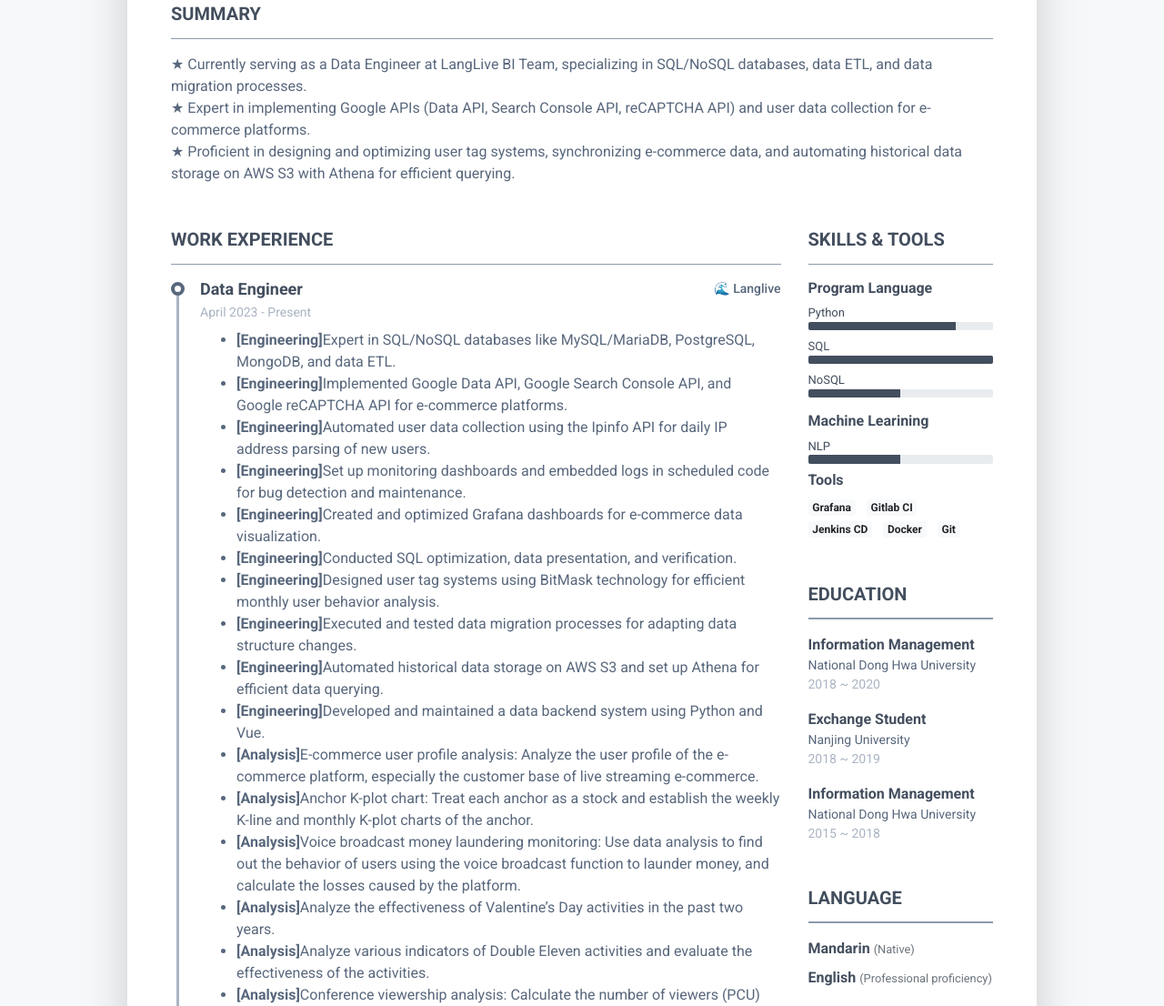
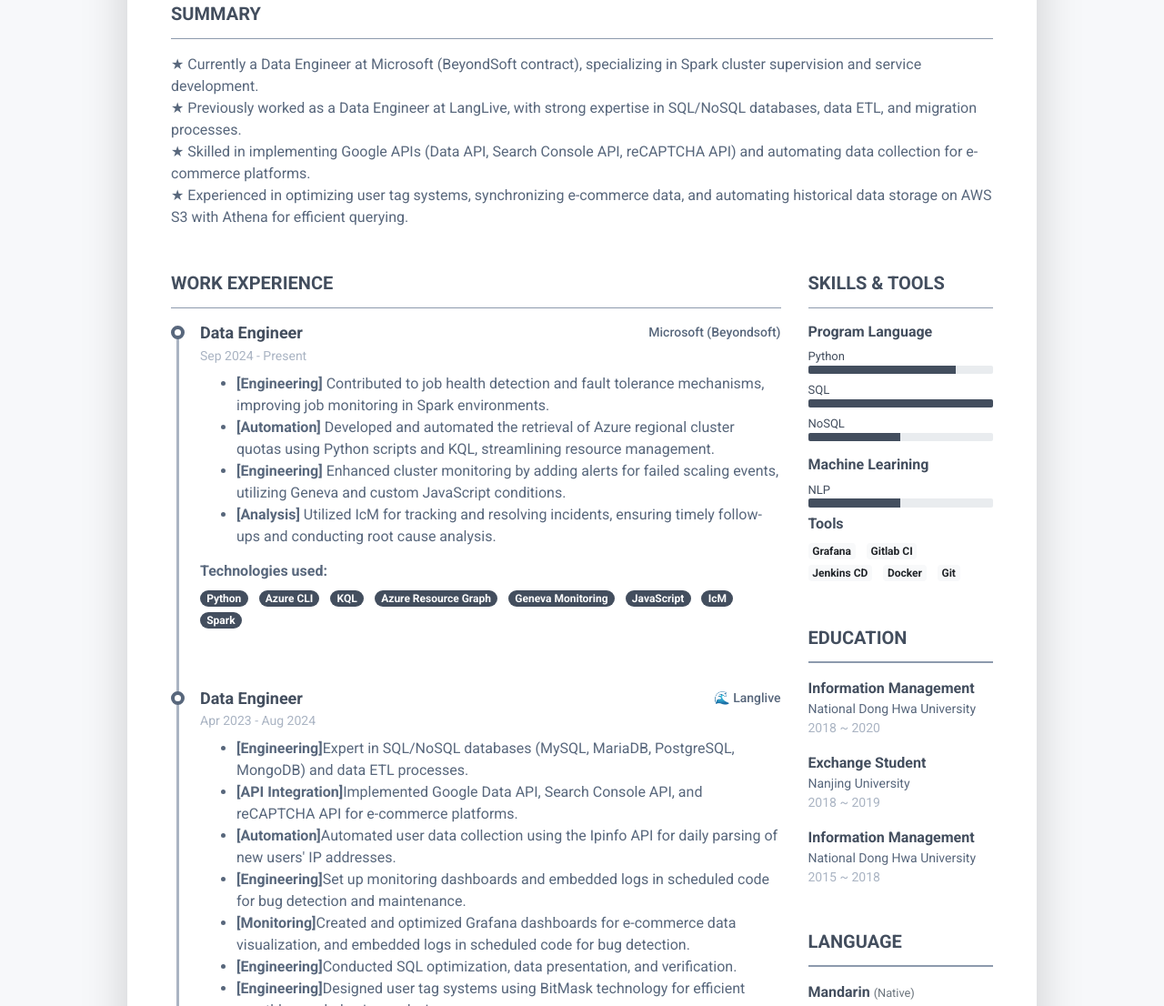
Before and after one commit to unalingithub/unalingithub.github.io, a plain HTML site: page index.html in a window 1280 px wide. Shown: the part 295-1401 px from the top of the page at 91% size. Drawn offline with Linux system fonts and the light colour scheme.

Commit message:
BeyondsoftV1

```diff
--- a/index.html
+++ b/index.html
@@ -37,7 +37,8 @@
 	    <div class="resume-wrapper-inner mx-auto text-left bg-white shadow-lg">
 		    <header class="resume-header pt-4 pt-md-0">
 			    <div class="media flex-column flex-md-row">
-					<img class="mr-3 img-fluid picture mx-auto" src="assets/images/profile.png" alt="">
+					<img class="mr-3 img-fluid picture mx-auto" src="assets/images/profile.png" alt="" style="width: 100%; max-width: 200px; height: auto; border-radius: 0%;">
+					<!-- <img class="mr-3 img-fluid picture mx-auto" src="assets/images/profile.png" alt=""> -->
 				    <div class="media-body p-4 d-flex flex-column flex-md-row mx-auto mx-lg-0">
 					    <div class="primary-info">
 						    <h1 class="name mt-0 mb-1 text-white text-uppercase text-uppercase">Yuna Lin</h1>
@@ -63,10 +64,12 @@
 				    <h2 class="resume-section-title text-uppercase font-weight-bold pb-3 mb-3">Summary</h2>
 				    <div class="resume-section-content">
 					    <p class="mb-0">
-							<li class="star">Currently serving as a Data Engineer at LangLive BI Team, specializing in SQL/NoSQL databases, data ETL, and data migration processes.
-                            <li class="star">Expert in implementing Google APIs (Data API, Search Console API, reCAPTCHA API) and user data collection for e-commerce platforms.
-                            <li class="star">Proficient in designing and optimizing user tag systems, synchronizing e-commerce data, and automating historical data storage on AWS S3 with Athena for efficient querying.
-				    </div>
+							<li class="star">Currently a Data Engineer at Microsoft (BeyondSoft contract), specializing in Spark cluster supervision and service development.
+							<li class="star">Previously worked as a Data Engineer at LangLive, with strong expertise in SQL/NoSQL databases, data ETL, and migration processes.
+							<li class="star">Skilled in implementing Google APIs (Data API, Search Console API, reCAPTCHA API) and automating data collection for e-commerce platforms.
+							<li class="star">Experienced in optimizing user tag systems, synchronizing e-commerce data, and automating historical data storage on AWS S3 with Athena for efficient querying.
+						</p>
+					</div>
 			    </section><!--//summary-section-->
 			    <div class="row">
 				    <div class="col-lg-9">
@@ -74,6 +77,37 @@
 						    <h2 class="resume-section-title text-uppercase font-weight-bold pb-3 mb-3">Work Experience</h2>
 						    <div class="resume-section-content">
 							    <div class="resume-timeline position-relative">
+									<!-- New Azure Quota Management and Automation Experience -->
+									<article class="resume-timeline-item position-relative pb-5">
+										<div class="resume-timeline-item-header mb-2">
+											<div class="d-flex flex-column flex-md-row">
+												<h3 class="resume-position-title font-weight-bold mb-1">Data Engineer</h3>
+												<div class="resume-company-name ml-auto"> Microsoft (Beyondsoft)</div>
+											</div><!--//row-->
+											<div class="resume-position-time">Sep 2024 - Present</div>
+										</div><!--//resume-timeline-item-header-->
+										<div class="resume-timeline-item-desc">
+											<ul>
+												<li><b>[Engineering]</b> Contributed to job health detection and fault tolerance mechanisms, improving job monitoring in Spark environments.</li>
+												<li><b>[Automation]</b> Developed and automated the retrieval of Azure regional cluster quotas using Python scripts and KQL, streamlining resource management.</li>
+												<li><b>[Engineering]</b> Enhanced cluster monitoring by adding alerts for failed scaling events, utilizing Geneva and custom JavaScript conditions.</li>
+												<li><b>[Analysis]</b> Utilized IcM for tracking and resolving incidents, ensuring timely follow-ups and conducting root cause analysis.</li>
+											</ul>
+
+											<h4 class="resume-timeline-item-desc-heading font-weight-bold">Technologies used:</h4>
+											<ul class="list-inline">
+												<li class="list-inline-item"><span class="badge badge-primary badge-pill">Python</span></li>
+												<li class="list-inline-item"><span class="badge badge-primary badge-pill">Azure CLI</span></li>
+												<li class="list-inline-item"><span class="badge badge-primary badge-pill">KQL</span></li>
+												<li class="list-inline-item"><span class="badge badge-primary badge-pill">Azure Resource Graph</span></li>
+												<li class="list-inline-item"><span class="badge badge-primary badge-pill">Geneva Monitoring</span></li>
+												<li class="list-inline-item"><span class="badge badge-primary badge-pill">JavaScript</span></li>
+												<li class="list-inline-item"><span class="badge badge-primary badge-pill">IcM</span></li>
+												<li class="list-inline-item"><span class="badge badge-primary badge-pill">Spark</span></li>
+											</ul>
+										</div><!--//resume-timeline-item-desc-->
+									</article><!--//resume-timeline-item-->
+
 									<article class="resume-timeline-item position-relative pb-5">
 
 									    <div class="resume-timeline-item-header mb-2">
@@ -81,43 +115,24 @@
 										        <h3 class="resume-position-title font-weight-bold mb-1">Data Engineer</h3>
 										        <div class="resume-company-name ml-auto">🌊 Langlive</div>
 										    </div><!--//row-->
-										    <div class="resume-position-time">April 2023 - Present</div>
+										    <div class="resume-position-time">Apr 2023 - Aug 2024</div>
 									    </div><!--//resume-timeline-item-header-->
 									    <div class="resume-timeline-item-desc">
-
-										    <!-- <ul>
-												<li><b>[Edge Device]</b> Developing tflite optimization tool. </li>
-											    <li><b>[Edge Device]</b> Optimization of StyleGAN2 for real-time usage on mobile devices without compromising its speed and performance.</li>
-												<li><b>[Edge Device]</b> Developing facial transformation feature on both mobile and computer versions.</li>
-												<li><b>[Edge Device]</b> Developing a cross-platform graphical user interface system for AI applications.</li>
-												<li><b>[Cloud]</b> Implementation of a color lottery OCR feature that achieves a recognition rate of 99% and has been used 130,000 times.</li>
-												<li><b>[Cloud]</b> Developing an internal AI data management platform that facilitates tasks such as labeling, recognition, and detection, thereby increasing labeling and evaluation efficiency by 500%.</li>
-												<li><b>[Cloud]</b> Training YOLOv8 for the detection of datangers objects.</li>
-												<li><b>[Cloud]</b> Implementing AI to Generate a Personal Avatar from a Single Image.</li>
-												<li><b>[Cloud]</b> Implementing AI to Create Speaking GIFs Based on Voice and Images.</li>
-												<li><b>[Cloud]</b> Two technical blogs:
-													<ul>
-														<li><a href="https://medium.com/@langlive_tech/ai怪物與牠們的產地-上-94d3393c9c0d"> AI Creatures and Their Origins (Part I)</a></li>
-														<li><a href="https://medium.com/@langlive_tech/ai怪物與牠們的產地-下-f0b6366c72a3">AI Creatures and Their Origins (Part II) </a></li>
-													</ul>
-												</li>
-
-										    </ul> -->
 											<ul>
-												<li><b>[Engineering]</b>Expert in SQL/NoSQL databases like MySQL/MariaDB, PostgreSQL, MongoDB, and data ETL.</li>
-												<li><b>[Engineering]</b>Implemented Google Data API, Google Search Console API, and Google reCAPTCHA API for e-commerce platforms.</li>
-												<li><b>[Engineering]</b>Automated user data collection using the Ipinfo API for daily IP address parsing of new users.</li>
+												<li><b>[Engineering]</b>Expert in SQL/NoSQL databases (MySQL, MariaDB, PostgreSQL, MongoDB) and data ETL processes.</li>
+												<li><b>[API Integration]</b>Implemented Google Data API, Search Console API, and reCAPTCHA API for e-commerce platforms.</li>
+												<li><b>[Automation]</b>Automated user data collection using the Ipinfo API for daily parsing of new users' IP addresses.</li>
 												<li><b>[Engineering]</b>Set up monitoring dashboards and embedded logs in scheduled code for bug detection and maintenance.</li>
-												<li><b>[Engineering]</b>Created and optimized Grafana dashboards for e-commerce data visualization.</li>
+												<li><b>[Monitoring]</b>Created and optimized Grafana dashboards for e-commerce data visualization, and embedded logs in scheduled code for bug detection.</li>
 												<li><b>[Engineering]</b>Conducted SQL optimization, data presentation, and verification.</li>
 												<li><b>[Engineering]</b>Designed user tag systems using BitMask technology for efficient monthly user behavior analysis.</li>
-												<li><b>[Engineering]</b>Executed and tested data migration processes for adapting data structure changes.</li>
-												<li><b>[Engineering]</b>Automated historical data storage on AWS S3 and set up Athena for efficient data querying.</li>
+												<li><b>[Data Migration]</b>Executed data migration processes to adapt to structural changes in databases.</li>
+												<li><b>[Cloud Storage]</b>Automated historical data storage on AWS S3, optimizing query performance with Athena.</li>
 												<li><b>[Engineering]</b>Developed and maintained a data backend system using Python and Vue.</li>
-												<li><b>[Analysis]</b>E-commerce user profile analysis: Analyze the user profile of the e-commerce platform, especially the customer base of live streaming e-commerce.</li>
-												<li><b>[Analysis]</b>Anchor K-plot chart: Treat each anchor as a stock and establish the weekly K-line and monthly K-plot charts of the anchor.</li>
+												<li><b>[Analysis]</b>Conducted user profile analysis for e-commerce, focusing on the live streaming customer base.</li>
+												<li><b>[Analysis]</b>Developed K-plot charts to track anchor performance and analyzed data for detecting money laundering through voice broadcast.</li>
 												<li><b>[Analysis]</b>Voice broadcast money laundering monitoring: Use data analysis to find out the behavior of users using the voice broadcast function to launder money, and calculate the losses caused by the platform.</li>
-												<li><b>[Analysis]</b>Analyze the effectiveness of Valentine’s Day activities in the past two years.</li>
+												<li><b>[Analysis]</b>Assessed the effectiveness of Valentine's Day and Double Eleven campaigns.</li>
 												<li><b>[Analysis]</b>Analyze various indicators of Double Eleven activities and evaluate the effectiveness of the activities.</li>
 												<li><b>[Analysis]</b>Conference viewership analysis: Calculate the number of viewers (PCU) per hour for different speakers in online seminars to assess speaker popularity.</li>
 											</ul>
@@ -143,7 +158,7 @@
 
 									    <div class="resume-timeline-item-header mb-2">
 										    <div class="d-flex flex-column flex-md-row">
-										        <h3 class="resume-position-title font-weight-bold mb-1">Behavior Analyst</h3>
+										        <h3 class="resume-position-title font-weight-bold mb-1">Data Scientist</h3>
 										        <div class="resume-company-name ml-auto">EHSN</div>
 										    </div><!--//row-->
 										    <div class="resume-position-time">Feb 2021 ~ Feb</div>
@@ -159,6 +174,8 @@
 										    <h4 class="resume-timeline-item-desc-heading font-weight-bold">Technologies used:</h4>
 										    <ul class="list-inline">
 												<li class="list-inline-item"><span class="badge badge-primary badge-pill">Python</span></li>
+												<li class="list-inline-item"><span class="badge badge-primary badge-pill">XGBoost</span></li>
+												<li class="list-inline-item"><span class="badge badge-primary badge-pill">Jieba</span></li>
 											    <li class="list-inline-item"><span class="badge badge-primary badge-pill">Deep Learning</span></li>
 											    <li class="list-inline-item"><span class="badge badge-primary badge-pill">NLP</span></li>
 										    </ul>
@@ -256,16 +273,25 @@
 			    </div><!--//row-->
 		    </div><!--//resume-body-->
 
-
 	    </div>
     </article>
-
-
     <footer class="footer text-center pt-2 pb-5">
-	    <!--/* This template is free as long as you keep the footer attribution link. If you'd like to use the template without the attribution link, you can buy the commercial license via our website: themes.3rdwavemedia.com Thank you for your support. :) */-->
-        <small class="copyright">Designed with <i class="fas fa-heart"></i> by <a href="http://themes.3rdwavemedia.com" target="_blank">Xiaoying Riley</a> for developers</small>
+        <small class="copyright">Passionate about data <i class="fas fa-heart"></i> Driven by innovation</small>
     </footer>
 
+	<style>
+		@media (max-width: 768px) {
+			.resume-header .media img {
+				max-width: 150px; /* Adjust size for smaller screens */
+			}
+		}
+
+		@media (max-width: 480px) {
+			.resume-header .media img {
+				max-width: 120px; /* Further adjust for very small screens */
+			}
+		}
+	</style>
 
 
 </body>
```
